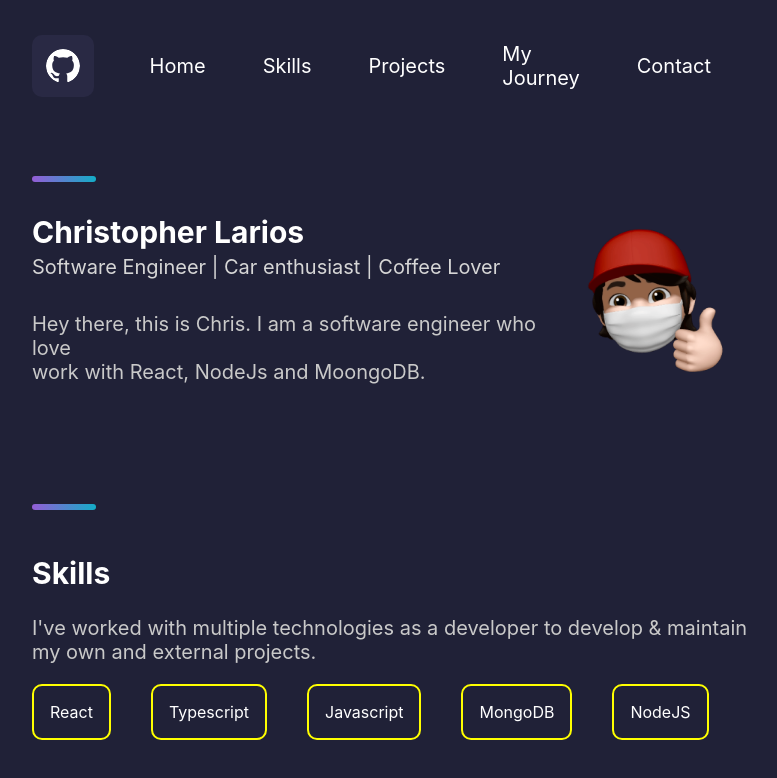
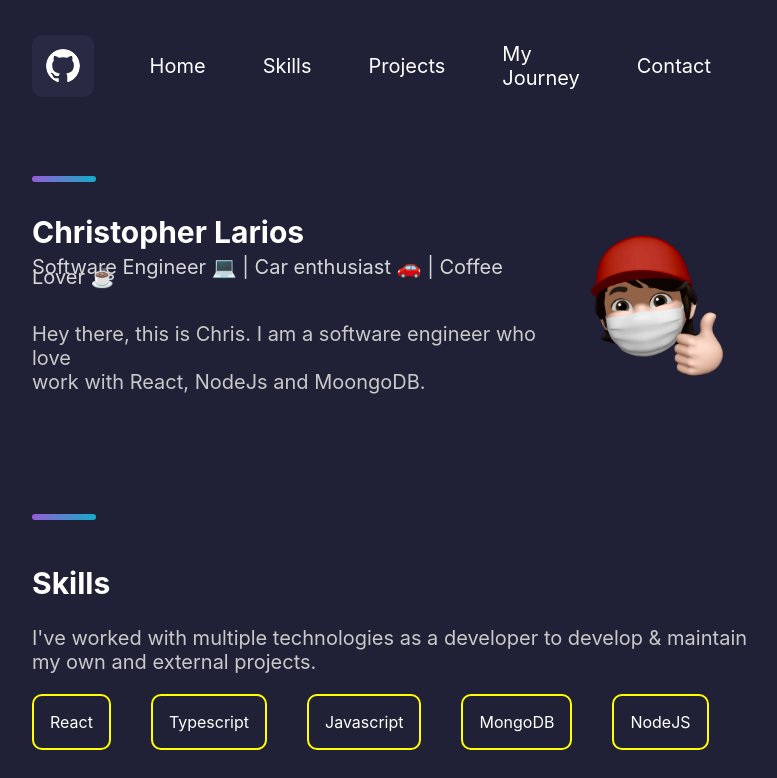
Before and after one commit to iChris96/my-portafolio, a Next.js app: page / in a window 1280 px wide. Shown: the top 778 px of the page, without its empty margins (248-1025 px from the left). Built offline with nearby package versions, Linux system fonts and the light colour scheme.

Commit message:
add emojist to home subtitle

```diff
--- a/pages/index.js
+++ b/pages/index.js
@@ -28,7 +28,10 @@ export default function Main() {
               <div className={styles.start_title_container}>
                 <Text.title>Christopher Larios</Text.title>
                 <Text.subtitle>
-                  Software Engineer | Car enthusiast | Coffee Lover
+                  Software Engineer&nbsp;<span>&#128187;</span> | Car
+                  enthusiast&nbsp;
+                  <span>&#128663;</span> | Coffee Lover&nbsp;
+                  <span>&#9749;</span>
                 </Text.subtitle>
               </div>
               <div className={styles.start_content_container}>
```
